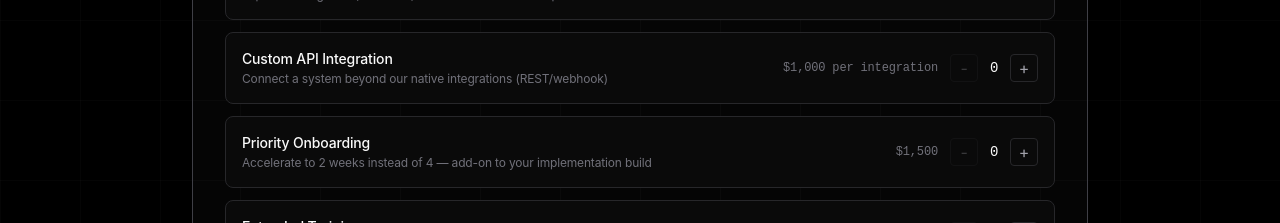
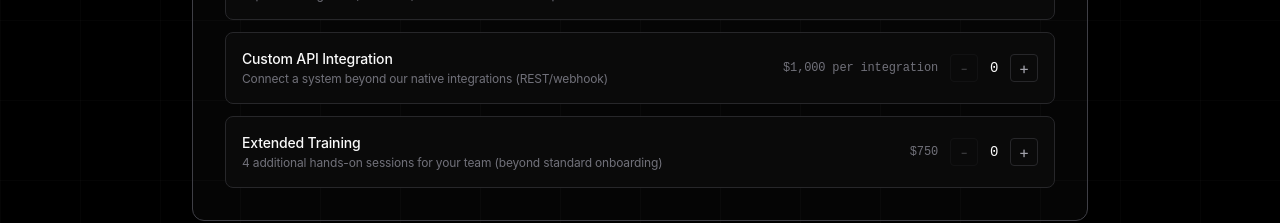
Before and after one commit to drive-brand-growth/circuitos-website, a Next.js app: page / in a window 1280 px wide. Shown: the part 6780-7003 px from the top of the page. Built offline with nearby package versions, Linux system fonts and the light colour scheme; no server answers.

Commit message:
fix: remove priority onboarding option — 4 weeks is the standard, no rush option

```diff
--- a/app/api/chat/route.ts
+++ b/app/api/chat/route.ts
@@ -216,7 +216,6 @@ Additional services:
 - Additional vertical: $3,500 each
 - Data migration: $500 per source
 - Custom API integration: $1,000 per integration
-- Priority onboarding (2 weeks instead of 4): $1,500 add-on fee on top of standard implementation
 - Extended training (4 sessions): $750
 
 Typical implementation ranges: Growth ~$10,500-$14,000, Scale ~$14,000-$21,000, Enterprise custom. Direct visitors to [the build calculator](/#build-calculator) to estimate their specific build.
--- a/components/BuildCalculator.tsx
+++ b/components/BuildCalculator.tsx
@@ -102,14 +102,6 @@ const defaultAddOns: AddOn[] = [
     perUnit: 'per integration',
     quantity: 0,
     max: 5,
-  },
-  {
-    id: 'priority',
-    name: 'Priority Onboarding',
-    description: 'Accelerate to 2 weeks instead of 4 — add-on to your implementation build',
-    price: 1500,
-    quantity: 0,
-    max: 1,
   },
   {
     id: 'training',
```
